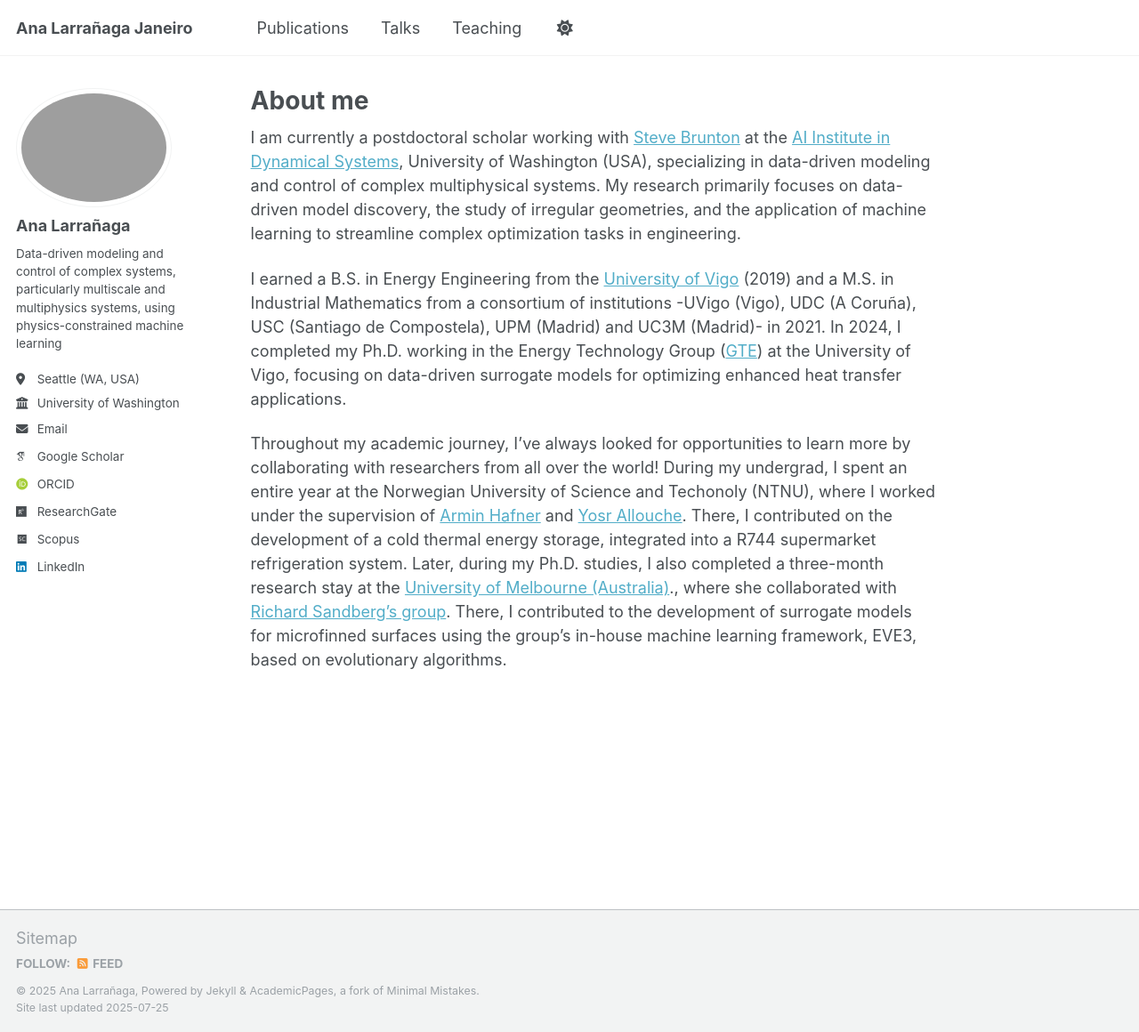
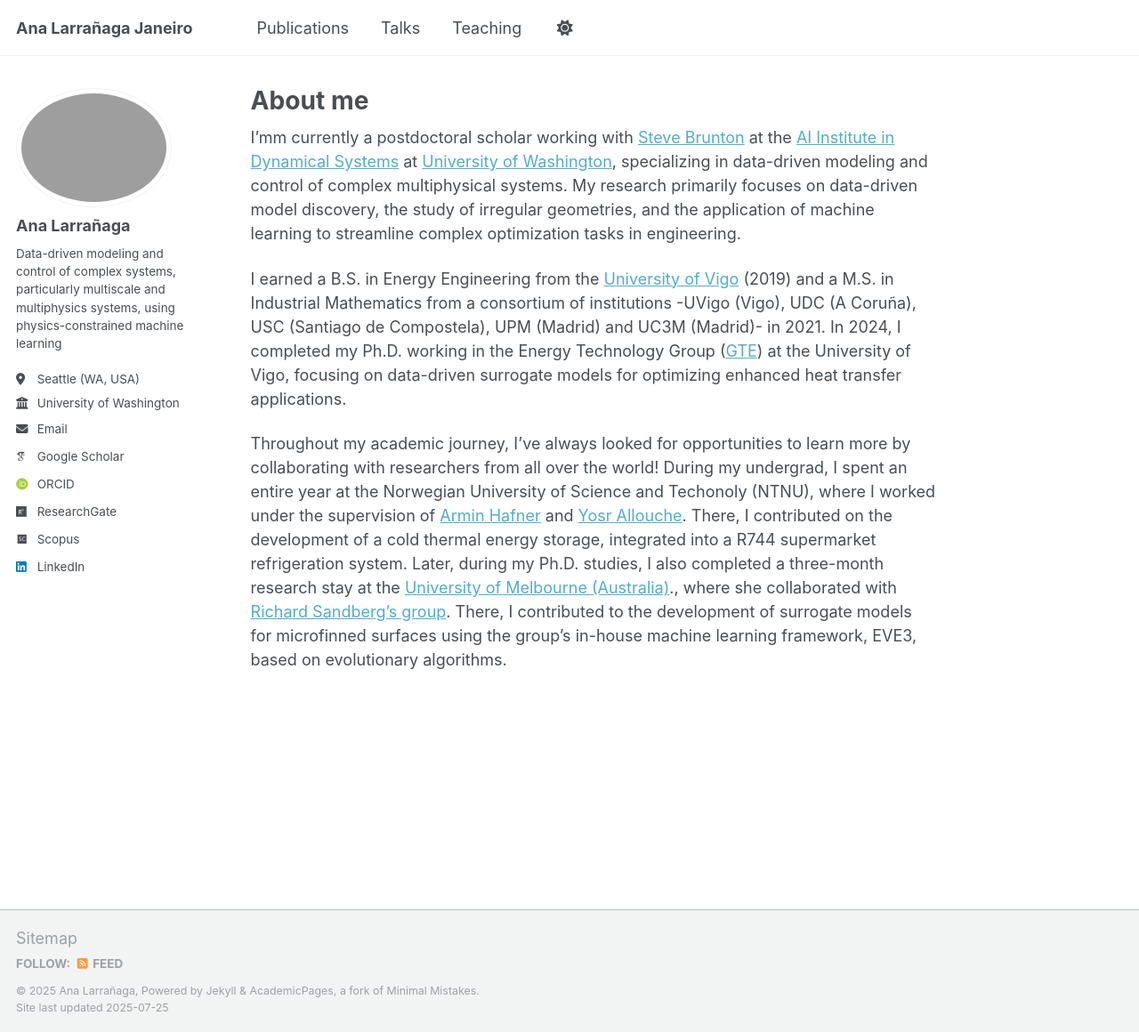
Before and after one commit to alarran/alarran.github.io, a Jekyll site: the page built from _pages/about.md, in a window 1280 px wide and 1160 px high. Shown: the whole window at 89% size. Built offline with Jekyll 4.4.1, drawn with Linux system fonts in a browser that asks for light colours; some web fonts are replaced; a script that is not in the unit is left out.

Commit message:
Update about.md

```diff
--- a/_pages/about.md
+++ b/_pages/about.md
@@ -7,7 +7,7 @@ redirect_from:
   - /about/
   - /about.html
 ---
-I am currently a postdoctoral scholar working with <a href="https://www.eigensteve.com/">Steve Brunton</a> at the <a href="https://dynamicsai.org/">AI Institute in Dynamical Systems</a>, University of Washington (USA), specializing in data-driven modeling and control of complex multiphysical systems. My research primarily focuses on data-driven model discovery, the study of irregular geometries, and the application of machine learning to streamline complex optimization tasks in engineering.
+I'mm currently a postdoctoral scholar working with <a href="https://www.eigensteve.com/">Steve Brunton</a> at the <a href="https://dynamicsai.org/">AI Institute in Dynamical Systems</a> at <a href="https://www.me.washington.edu/">University of Washington</a>, specializing in data-driven modeling and control of complex multiphysical systems. My research primarily focuses on data-driven model discovery, the study of irregular geometries, and the application of machine learning to streamline complex optimization tasks in engineering.
 
 I earned a B.S. in Energy Engineering from the <a href="https://www.uvigo.gal/en">University of Vigo</a> (2019) and a M.S. in Industrial Mathematics from a consortium of institutions -UVigo (Vigo), UDC (A Coruña), USC (Santiago de Compostela), UPM (Madrid) and UC3M (Madrid)- in 2021. In 2024, I completed my Ph.D. working in the Energy Technology Group (<a href="[https://www.uvigo.gal/en](https://www.linkedin.com/company/gteuvigo/posts/?feedView=all)">GTE</a>) at the University of Vigo, focusing on data-driven surrogate models for optimizing enhanced heat transfer applications.
 
```
